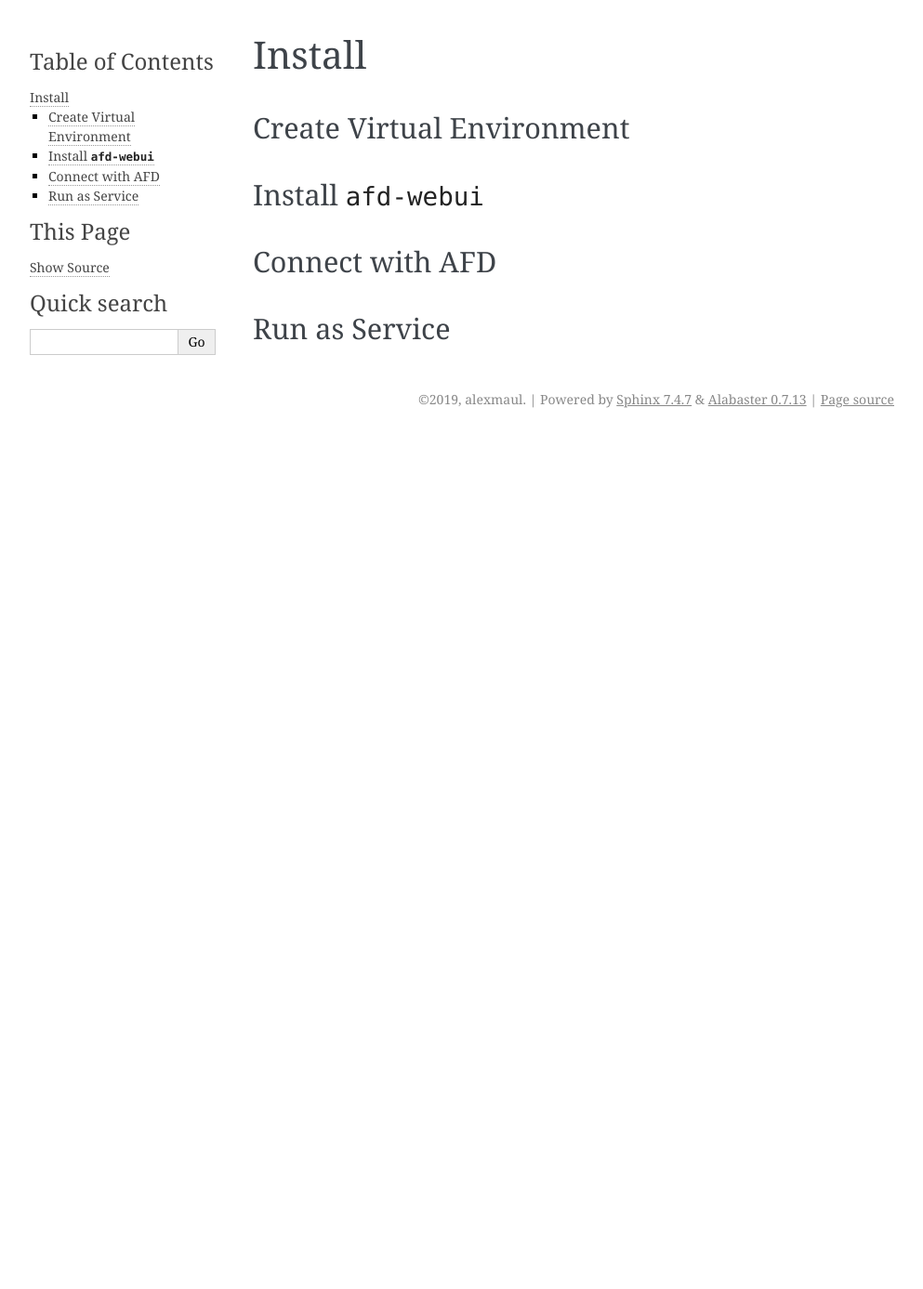
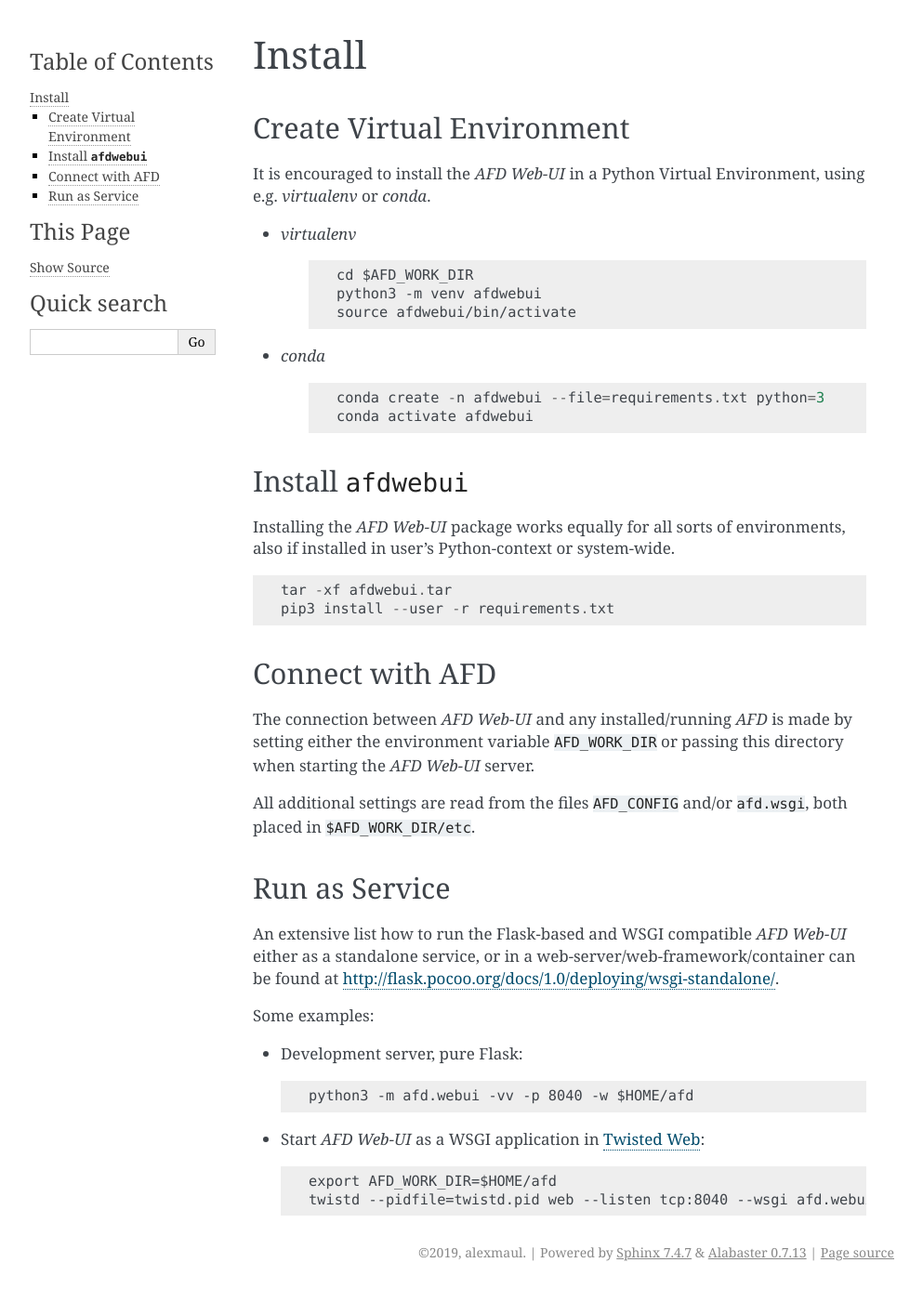
Before and after one commit to alexmaul/AFD-WebUI, a Sphinx documentation site: the page built from doc/install.rst, in a window 1280 px wide. Shown: the whole page at 93% size, without its empty margins (148-1141 px from the left). Built offline with Sphinx 7.4.7, drawn with Linux system fonts in a browser that asks for light colours; before the commit the page ends 900 px from its top, so only the background shows below that.

Commit message:
Erweitere Dokumentation.

```diff
--- a/doc/index.rst
+++ b/doc/index.rst
@@ -3,8 +3,11 @@
    You can adapt this file completely to your liking, but it should at least
    contain the root `toctree` directive.
 
+====================
 AFD Browser-based UI
 ====================
+
+**AFD Web-UI**
 
 Welcome to *AFD Browser-based UI*'s documentation!
 
--- a/doc/install.rst
+++ b/doc/install.rst
@@ -4,11 +4,63 @@ Install
 Create Virtual Environment
 --------------------------
 
-Install ``afd-webui``
+It is encouraged to install the *AFD Web-UI* in a Python Virtual Environment,
+using e.g. `virtualenv` or `conda`.
+
+- *virtualenv*
+
+    ::
+
+        cd $AFD_WORK_DIR
+        python3 -m venv afdwebui
+        source afdwebui/bin/activate
+
+- *conda*
+
+    ::
+
+        conda create -n afdwebui --file=requirements.txt python=3
+        conda activate afdwebui
+
+
+Install ``afdwebui``
 ---------------------
+
+Installing the *AFD Web-UI* package works equally for all sorts of environments,
+also if installed in user's Python-context or system-wide.
+
+::
+
+    tar -xf afdwebui.tar
+    pip3 install --user -r requirements.txt
+
 
 Connect with AFD
 ----------------
 
+The connection between *AFD Web-UI* and any installed/running *AFD* is made by
+setting either the environment variable ``AFD_WORK_DIR`` or passing this
+directory when starting the *AFD Web-UI* server.
+
+All additional settings are read from the files ``AFD_CONFIG`` and/or
+``afd.wsgi``, both placed in ``$AFD_WORK_DIR/etc``.
+
+
 Run as Service
 --------------
+
+An extensive list how to run the Flask-based and WSGI compatible *AFD Web-UI*
+either as a standalone service, or in a web-server/web-framework/container can
+be found at `<http://flask.pocoo.org/docs/1.0/deploying/wsgi-standalone/>`_.
+
+Some examples:
+
+- Development server, pure Flask::
+
+    python3 -m afd.webui -vv -p 8040 -w $HOME/afd
+
+- Start *AFD Web-UI* as a WSGI application in `Twisted Web
+  <https://twistedmatrix.com/documents/current/web/howto/>`_::
+
+    export AFD_WORK_DIR=$HOME/afd
+    twistd --pidfile=twistd.pid web --listen tcp:8040 --wsgi afd.webui.app
```
Also changed, not shown: doc/rest.rst (+94 -26 lines).
